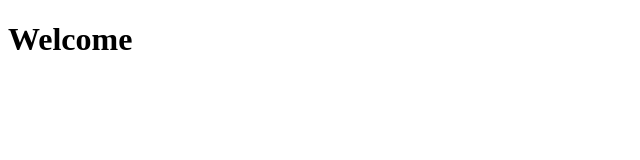
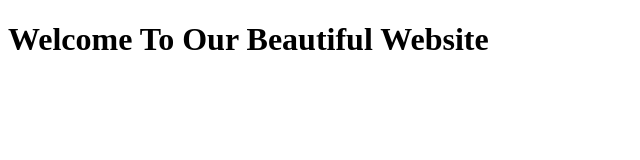
Before and after one commit to yigitsever/RGWebsite, a plain HTML site: page index.html in a window 1280 px wide. Shown: the whole page, without its empty margins (0-640 px from the left). Drawn offline with Linux system fonts and the light colour scheme.

Commit message:
Git tutorial stuff

```diff
--- a/index.html
+++ b/index.html
@@ -1,5 +1,5 @@
 
 <!DOCTYPE html PUBLIC "-//W3C//DTD XHTML 1.0 Transitional//EN" "http://www.w3.org/TR/xhtml1/DTD/xhtml1-transitional.dtd">
 <html xmlns="http://www.w3.org/1999/xhtml">
-	<h1> Welcome </h1>
+	<h1> Welcome To Our Beautiful Website </h1>
 </html>
```
